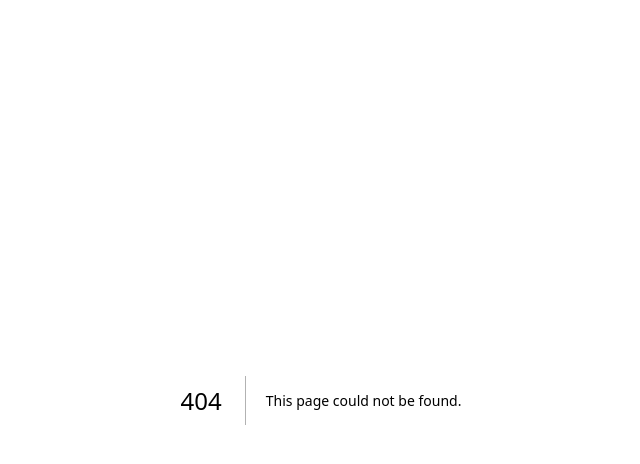
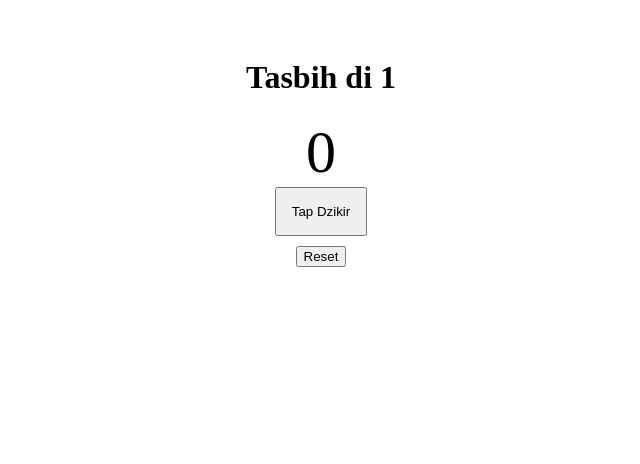
Before and after one commit to guxinshen/tasbih, a Next.js app: page /1/tasbih in a window 1280 px wide. Before the commit this address had no page. Shown: the top 464 px of the page, without its empty margins (319-959 px from the left). Built offline with nearby package versions, Linux system fonts and the light colour scheme.

Commit message:
Create tasbih.js

```diff
--- /dev/null
+++ b/pages/[city]/tasbih.js
@@ -0,0 +1,50 @@
+import { useEffect, useState } from "react";
+
+export default function Tasbih({ city }) {
+  const [count, setCount] = useState(0);
+
+  const key = `tasbih_${city}`;
+
+  useEffect(() => {
+    const saved = localStorage.getItem(key);
+    if (saved) setCount(Number(saved));
+  }, []);
+
+  const add = () => {
+    const newCount = count + 1;
+    setCount(newCount);
+    localStorage.setItem(key, newCount);
+  };
+
+  const reset = () => {
+    setCount(0);
+    localStorage.setItem(key, 0);
+  };
+
+  return (
+    <div style={{ textAlign: "center", padding: 30 }}>
+      <h1>Tasbih di {city}</h1>
+
+      <div style={{ fontSize: 60 }}>{count}</div>
+
+      <button onClick={add} style={{ padding: 15 }}>
+        Tap Dzikir
+      </button>
+
+      <br />
+
+      <button onClick={reset} style={{ marginTop: 10 }}>
+        Reset
+      </button>
+    </div>
+  );
+}
+
+// SSR 获取 city 参数
+export async function getServerSideProps(context) {
+  return {
+    props: {
+      city: context.params.city
+    }
+  };
+}
```
